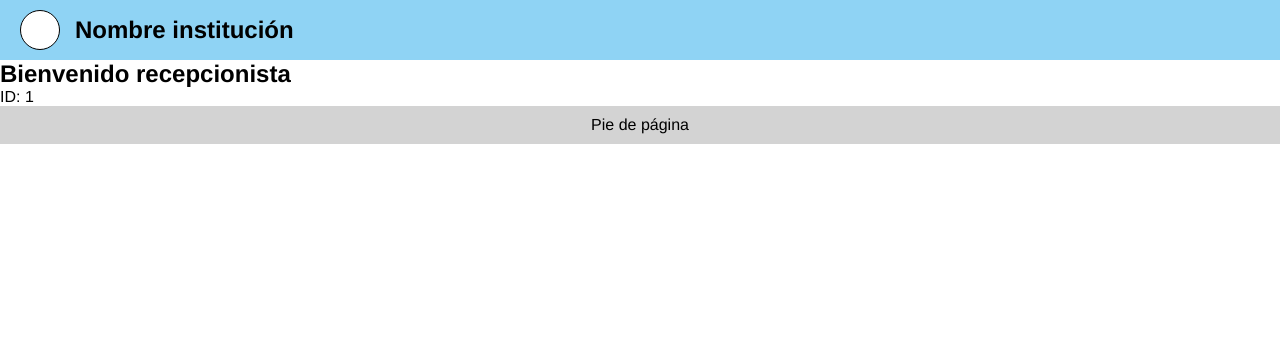
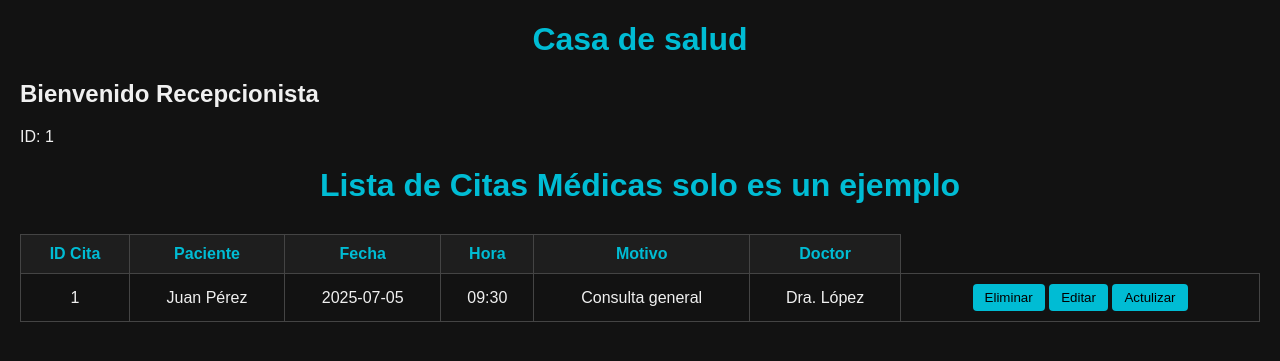
Before and after one commit to Droner1421/appWEB, a Flask app: page /recepcionista/1 in a window 1280 px wide. Shown: the top 361 px of the page. Run offline with Flask 2, Linux system fonts and the light colour scheme.

Commit message:
Add files via upload

```diff
--- a/templates/login.html
+++ b/templates/login.html
@@ -8,7 +8,7 @@
 <body>
   <header class="header">
     <div class="logo"></div>
-    <h1>Nombre institución</h1>
+    <h1>Casa de salud</h1>
     <nav>
       <a href="{{ url_for('index') }}">Inicio</a>
       <a href="{{ url_for('registro') }}">Registro</a>
--- a/templates/recepcionista.html
+++ b/templates/recepcionista.html
@@ -2,15 +2,101 @@
 <html lang="es">
 <head>
   <meta charset="UTF-8">
-  <title>Recepcionista</title>
-  <link rel="stylesheet" href="{{ url_for('static', filename='estilos.css') }}">
+  <title>Tabla de Citas Médicas</title>
+  <style>
+    body {
+      background-color: #121212;
+      color: #f0f0f0;
+      font-family: Arial, sans-serif;
+      margin: 20px;
+    }
+
+    h1 {
+      text-align: center;
+      color: #00bcd4;
+    }
+
+    table {
+      width: 100%;
+      border-collapse: collapse;
+      margin-top: 30px;
+    }
+
+    th, td {
+      border: 1px solid #444;
+      padding: 10px;
+      text-align: center;
+    }
+
+    th {
+      background-color: #1e1e1e;
+      color: #00bcd4;
+    }
+
+    tr:nth-child(even) {
+      background-color: #1a1a1a;
+    }
+
+    tr:hover {
+      background-color: #2c2c2c;
+    }
+
+    .boton {
+      padding: 6px 12px;
+      background-color: #00bcd4;
+      color: black;
+      border: none;
+      cursor: pointer;
+      border-radius: 4px;
+    }
+
+    .boton:hover {
+      background-color: #0097a7;
+    }
+  </style>
 </head>
 <body>
-  <header class="header"><div class="logo"></div><h1>Nombre institución</h1></header>
+   <header class="header"><div class="logo"></div><h1>Casa de salud</h1></header>
   <main>
-    <h2>Bienvenido recepcionista</h2>
+    <h2>Bienvenido Recepcionista</h2>
     <p>ID: {{ id_usuario }}</p>
+
   </main>
-  <footer class="footer">Pie de página</footer>
+  <h1>Lista de Citas Médicas solo es un ejemplo</h1>
+
+  <table>
+    <thead>
+      <tr>
+        <th>ID Cita</th>
+        <th>Paciente</th>
+        <th>Fecha</th>
+        <th>Hora</th>
+        <th>Motivo</th>
+        <th>Doctor</th>
+
+      </tr>
+    </thead>
+    <tbody>
+      <!-- Ejemplo de fila -->
+      <tr>
+        <td>1</td>
+        <td>Juan Pérez</td>
+        <td>2025-07-05</td>
+        <td>09:30</td>
+        <td>Consulta general</td>
+        <td>Dra. López</td>
+        <td>
+          <button class = "boton">Eliminar</button>
+          <button class = "boton">Editar</button>
+          <button class = "boton" >Actulizar </button>
+
+
+        </td>
+      </tr>
+      <!-- Aquí irían más filas dinámicamente con PHP o JS -->
+    </tbody>
+  </table>
+
+
 </body>
 </html>
```
Also changed, not shown: templates/medico.html (+86 -4 lines).
